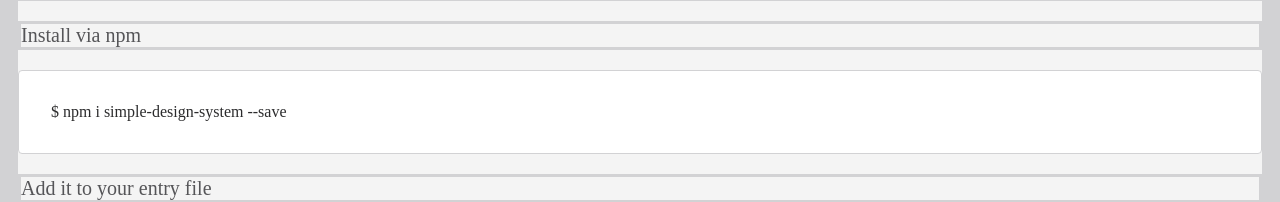
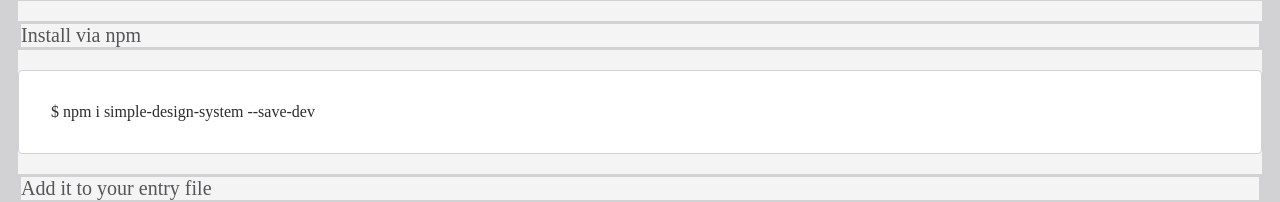
Before and after one commit to jshimkoski/simple-design-system, a Vue app: page / in a window 1280 px wide. Shown: the part 598-800 px from the top of the page. Built offline with nearby package versions, Linux system fonts and the light colour scheme; what tailwind-css-variables would draw is missing.

Commit message:
fix: remove unnecessary observedAttributes from navbar, update docs install directions

```diff
--- a/simple-design-system/wc/navbar/index.ts
+++ b/simple-design-system/wc/navbar/index.ts
@@ -71,10 +71,6 @@
     this.mobileMenuOpen = false;
   }
 
-  static get observedAttributes() {
-    return ["mobile-menu-open"];
-  }
-
   set mobileMenuOpen(val) {
     if (val) {
       this.setAttribute("mobile-menu-open", "");
--- a/src/views/Guide.vue
+++ b/src/views/Guide.vue
@@ -93,7 +93,7 @@
           Install via npm
         </h4>
         <code class="block bg-gray-100 border text-gray-900 rounded p-8 mb-4">
-          $ npm i simple-design-system --save
+          $ npm i simple-design-system --save-dev
         </code>
         <h4 class="block text-xl mb-2">
           Add it to your entry file
--- a/src/views/Home.vue
+++ b/src/views/Home.vue
@@ -105,7 +105,7 @@
         Install via npm
       </h3>
       <code class="block bg-bgcolor border text-gray-900 rounded p-8">
-        $ npm i simple-design-system --save
+        $ npm i simple-design-system --save-dev
       </code>
       <h3 class="block text-xl text-gray-700 my-5">
         Add it to your entry file
```
